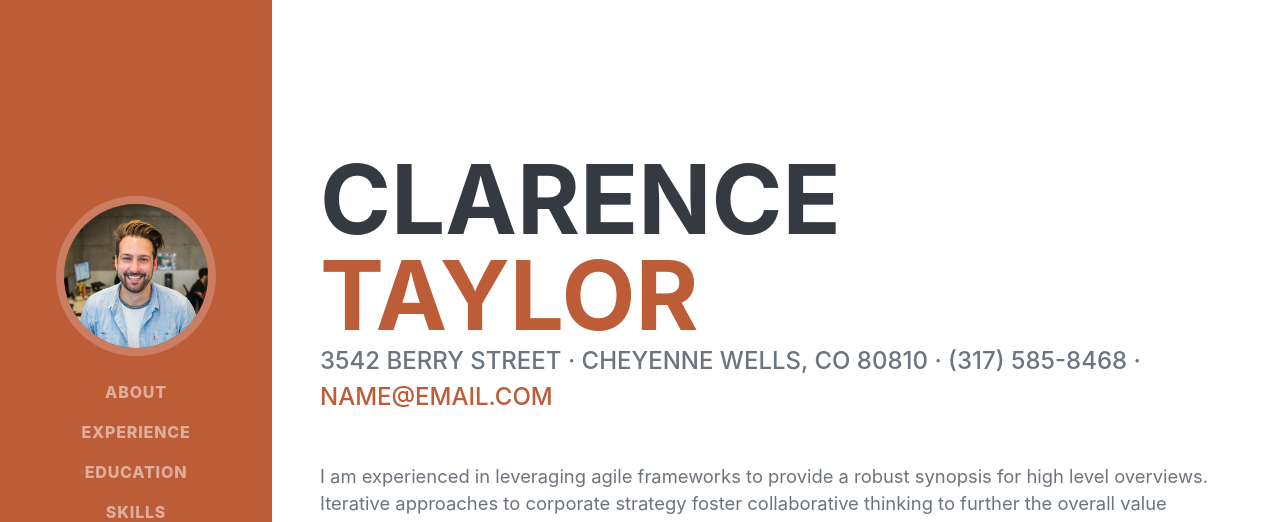
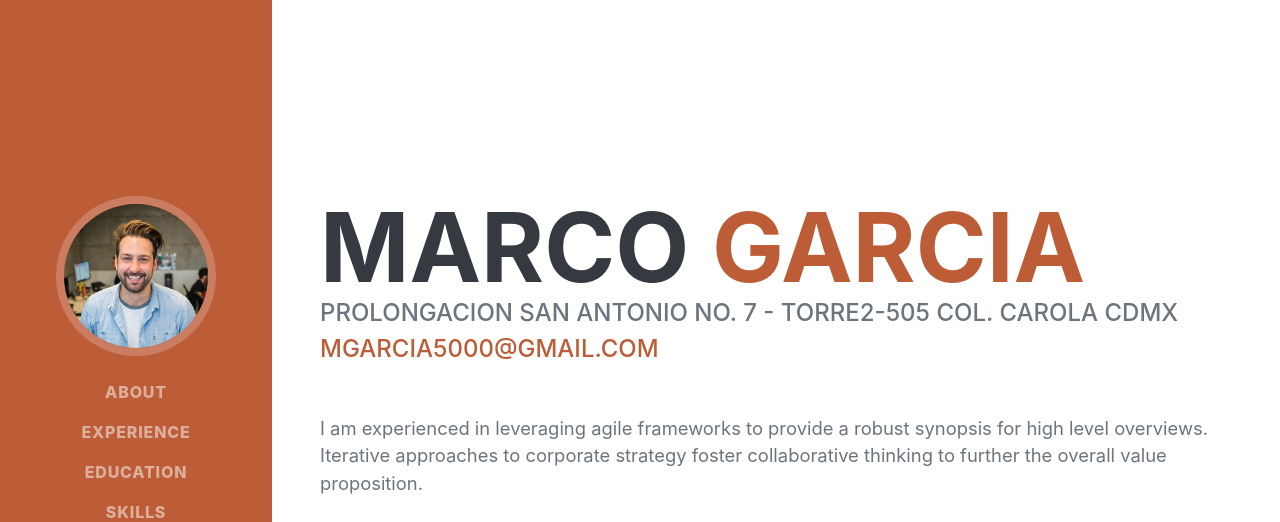
Before and after one commit to Marcomx5000/CV_propio, a plain HTML site: page index.html in a window 1280 px wide. Shown: the top 522 px of the page. Drawn offline with nearby package versions, Linux system fonts and the light colour scheme; a web font is replaced by a local one.

Commit message:
Cambio de nombre

```diff
--- a/index.html
+++ b/index.html
@@ -5,7 +5,7 @@
         <meta name="viewport" content="width=device-width, initial-scale=1, shrink-to-fit=no" />
         <meta name="description" content="" />
         <meta name="author" content="" />
-        <title>Resume - Start Bootstrap Theme</title>
+        <title>My CV</title>
         <link rel="icon" type="image/x-icon" href="assets/img/favicon.ico" />
         <!-- Font Awesome icons (free version)-->
         <script src="https://use.fontawesome.com/releases/v5.13.0/js/all.js" crossorigin="anonymous"></script>
@@ -40,12 +40,12 @@
             <section class="resume-section" id="about">
                 <div class="resume-section-content">
                     <h1 class="mb-0">
-                        Clarence
-                        <span class="text-primary">Taylor</span>
+                        Marco
+                        <span class="text-primary">Garcia</span>
                     </h1>
                     <div class="subheading mb-5">
-                        3542 Berry Street · Cheyenne Wells, CO 80810 · (317) 585-8468 ·
-                        <a href="mailto:name@email.com">name@email.com</a>
+                        Prolongacion San Antonio No. 7 - Torre2-505 Col. Carola CDMX
+                        <a href="mailto:name@email.com">mgarcia5000@gmail.com</a>
                     </div>
                     <p class="lead mb-5">I am experienced in leveraging agile frameworks to provide a robust synopsis for high level overviews. Iterative approaches to corporate strategy foster collaborative thinking to further the overall value proposition.</p>
                     <div class="social-icons">
```
